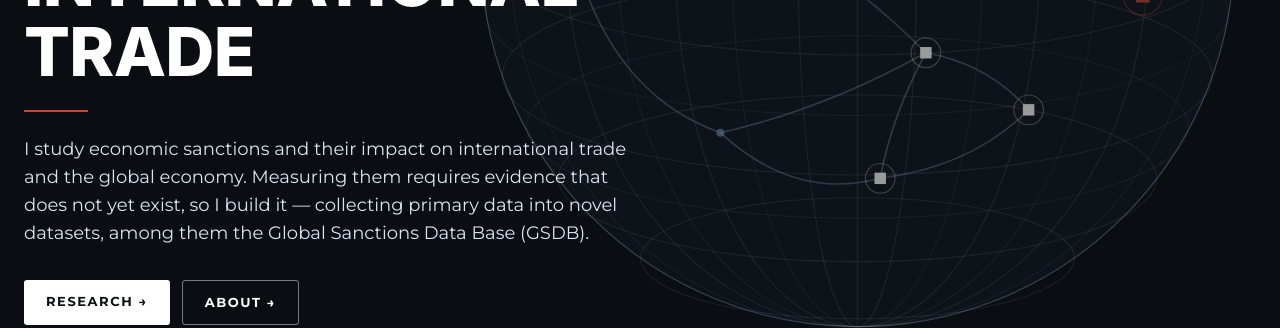
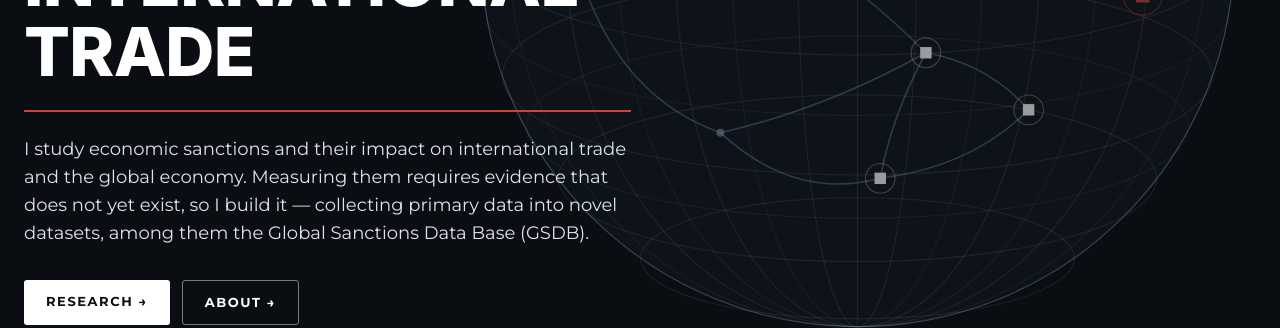
Before and after one commit to Heider90/heider90.github.io, a Jekyll site: the page built from _pages/about.md, in a window 1280 px wide. Shown: the part 565-893 px from the top of the page. Built offline with Jekyll 4.4.1, drawn with Linux system fonts in a browser that asks for light colours; a style sheet for code colours, icons or effects is not loaded.

Commit message:
Run the hero rule to the end of the headline
It was a fixed 64px, unrelated to the type above it. Size it from the
headline instead: "INTERNATIONAL" measures 8.68em of the title's font
size in Montserrat 800 with its -0.01em tracking, so the rule is set to
8.93em and matches the title's clamp, putting it just past the final L at
every viewport width.

Co-Authored-By: Claude Opus 5 (1M context) <noreply@anthropic.com>

```diff
--- a/_sass/layout/_hero.scss
+++ b/_sass/layout/_hero.scss
@@ -106,7 +106,12 @@ $hero-accent  : #c8463a;
   }
 
   &__rule {
-    width: 64px;
+    // Tracks the headline rather than sitting at a fixed width. "INTERNATIONAL"
+    // measures 8.68em of the title's font size (Montserrat 800, allowing for the
+    // -0.01em tracking), so match that font size here and run just past the L.
+    font-size: clamp(38px, 5.4vw, 68px);
+    width: 8.93em;
+    max-width: 100%;
     height: 2px;
     background: $hero-accent;
   }
```
